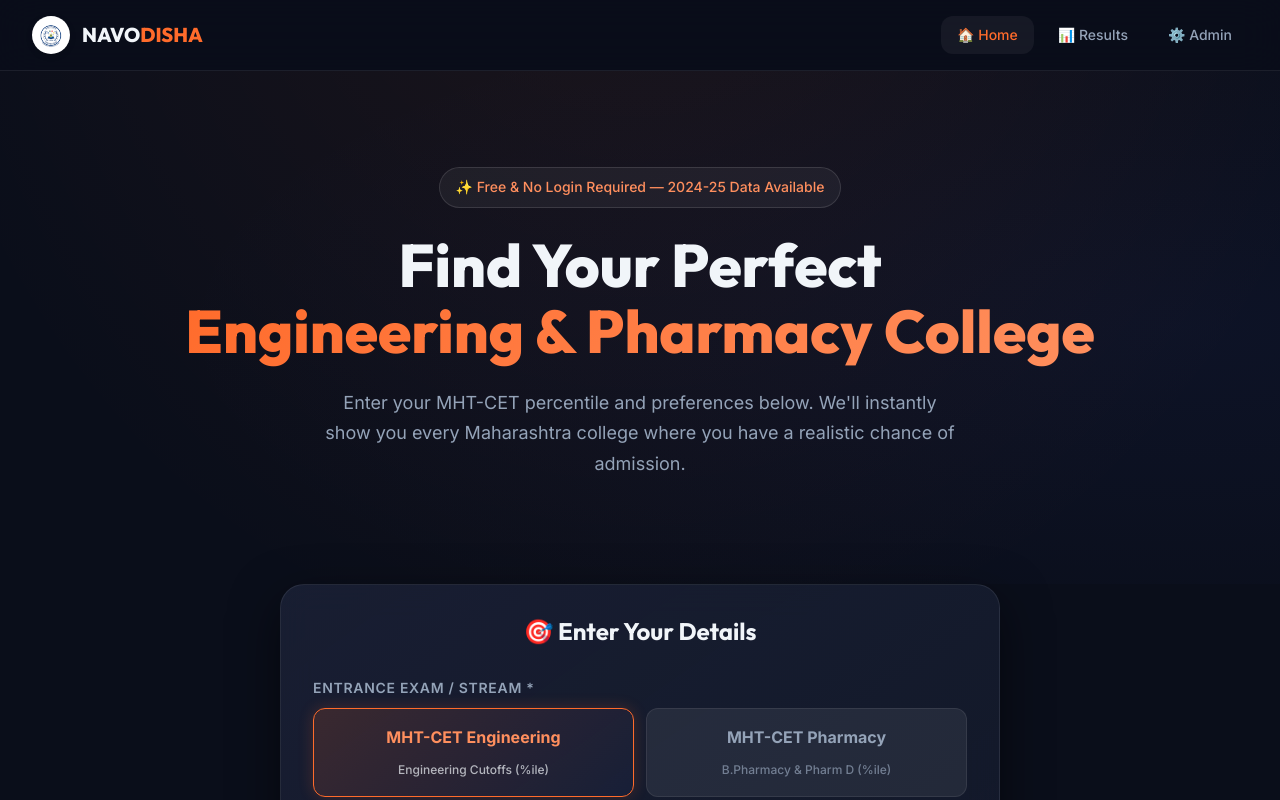
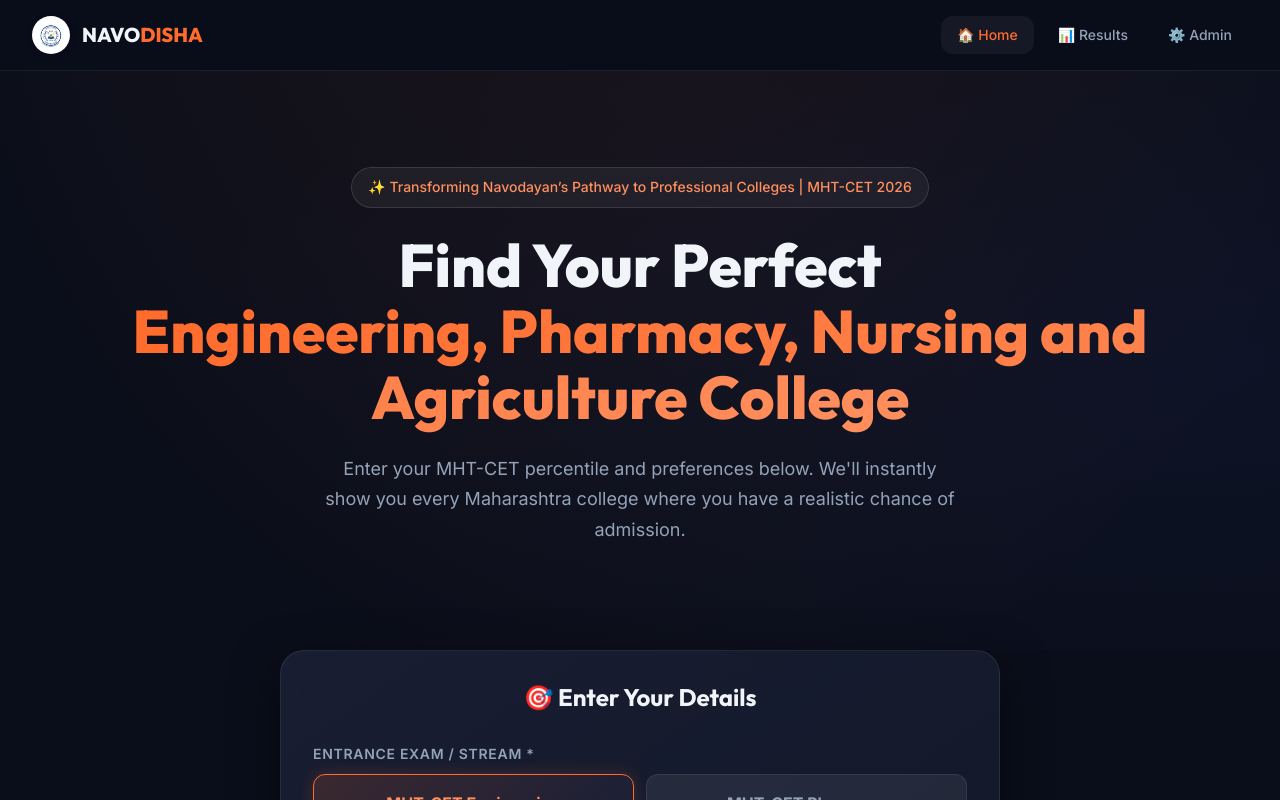
Before and after one commit to Pranay8841/MHTCET_College_Predictor, a React (Vite) app in the folder frontend/: page / in a window 1280 px wide. Shown: the top 800 px of the page. Built offline with nearby package versions, Linux system fonts and the light colour scheme; no server answers; the HTML template or start-up script is replaced by a standard one.

Commit message:
Fix some issues

```diff
--- a/frontend/src/pages/AdminPage.jsx
+++ b/frontend/src/pages/AdminPage.jsx
@@ -12,13 +12,13 @@ function AdminPage() {
   const [uploadMessage, setUploadMessage] = useState('');
   const [rounds, setRounds] = useState({});
   const [dragOver, setDragOver] = useState(false);
-  const [adminSecret, setAdminSecretState] = useState(() => localStorage.getItem('adminSecret') || '');
+  const [adminSecret, setAdminSecret] = useState('');
   const fileInputRef = useRef(null);
 
-  const setAdminSecret = (val) => {
-    setAdminSecretState(val);
-    localStorage.setItem('adminSecret', val);
-  };
+  // Clear any legacy saved adminSecret from localStorage on mount
+  useEffect(() => {
+    localStorage.removeItem('adminSecret');
+  }, []);
 
   // Load existing rounds
   const loadRounds = useCallback(async () => {
--- a/frontend/src/pages/HomePage.jsx
+++ b/frontend/src/pages/HomePage.jsx
@@ -8,11 +8,11 @@ function HomePage() {
       <section className="hero">
         <div className="container">
           <div className="hero-badge">
-            ✨ Free &amp; No Login Required — 2024-25 Data Available
+            ✨ Transforming Navodayan’s Pathway to Professional Colleges | MHT-CET 2026
           </div>
           <h1 className="hero-title">
             Find Your Perfect<br />
-            <span className="gradient-text">Engineering &amp; Pharmacy College</span>
+            <span className="gradient-text">Engineering, Pharmacy, Nursing and Agriculture College</span>
           </h1>
           <p className="hero-subtitle">
             Enter your MHT-CET percentile and preferences below. We'll instantly show you
```
